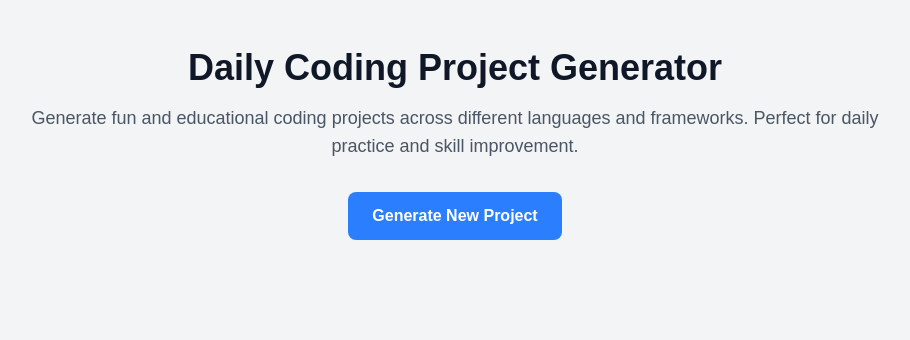
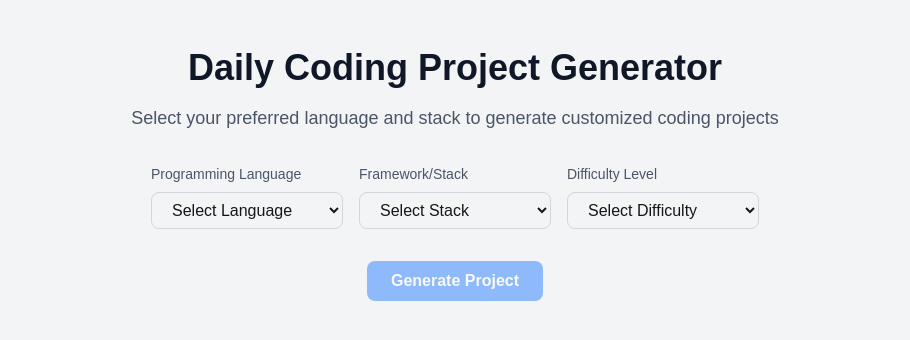
Before and after one commit to onesmuskipchumba0/nova-tasks-ai, a Next.js app: page / in a window 1280 px wide. Shown: the top 340 px of the page, without its empty margins (185-1095 px from the left). Built offline with nearby package versions, Linux system fonts and the light colour scheme.

Commit message:
add dropdowns in homepage

```diff
--- a/app/api/generate-project/route.ts
+++ b/app/api/generate-project/route.ts
@@ -1,6 +1,5 @@
 import { OpenAIModel } from '@/utils/openai';
 import { NextResponse } from 'next/server';
-
 
 export async function GET() {
   console.log('API route: Received project generation request');
@@ -26,3 +25,28 @@ export async function GET() {
     );
   }
 }
+
+export async function POST(request: Request) {
+  console.log('API route: Received project generation request');
+
+  try {
+    const { language, stack } = await request.json();
+    const projectData = await OpenAIModel(`Generate a ${stack} project using ${language}`);
+
+    if (!projectData) {
+      throw new Error('No data received from OpenAI');
+    }
+
+    const parsedData = JSON.parse(projectData);
+    console.log('API route: Successfully parsed JSON data');
+
+    return NextResponse.json(parsedData);
+  } catch (error) {
+    console.error('API route error:', error);
+    const errorMessage = error instanceof Error ? error.message : 'An unknown error occurred';
+    return NextResponse.json(
+      { error: 'Failed to generate project', details: errorMessage },
+      { status: 500 }
+    );
+  }
+}
--- a/app/page.tsx
+++ b/app/page.tsx
@@ -1,5 +1,5 @@
 'use client'
-import { useState } from 'react';
+import { useState, useEffect } from 'react';
 
 interface Project {
   title: string;
@@ -9,18 +9,73 @@ interface Project {
   learningPoints?: string[];
 }
 
+const LANGUAGES = [
+  "JavaScript",
+  "TypeScript",
+  "Python",
+  "Java",
+  "C#",
+  "Go",
+  "Ruby",
+  "PHP"
+];
+
+const STACKS: Record<string, string[]> = {
+  JavaScript: ["React", "Vue", "Angular", "Node.js", "Express", "Next.js", "Vanilla JS"],
+  TypeScript: ["React", "Next.js", "Angular", "Node.js", "NestJS"],
+  Python: ["Django", "Flask", "FastAPI", "Data Science", "Machine Learning"],
+  Java: ["Spring Boot", "Android", "JavaFX", "Hibernate"],
+  "C#": [".NET Core", "ASP.NET", "Blazor", "Unity", "WPF"],
+  Go: ["Web Services", "CLI Applications", "Microservices"],
+  Ruby: ["Ruby on Rails", "Sinatra"],
+  PHP: ["Laravel", "Symfony", "WordPress"]
+};
+
 export default function Home() {
   const [project, setProject] = useState<Project | null>(null);
   const [loading, setLoading] = useState(false);
   const [error, setError] = useState<string | null>(null);
+  const [selectedLanguage, setSelectedLanguage] = useState<string>("");
+  const [selectedStack, setSelectedStack] = useState<string>("");
+  const [difficultyLevel, setDifficultyLevel] = useState<string>("");
+
+  useEffect(() => {
+    console.log('Language changed:', selectedLanguage);
+    console.log('Available stacks:', selectedLanguage ? STACKS[selectedLanguage] : []);
+  }, [selectedLanguage]);
+
+  useEffect(() => {
+    console.log('Stack changed:', selectedStack);
+  }, [selectedStack]);
+
+  const handleLanguageChange = (lang: string) => {
+    console.log('Handling language change:', lang);
+    setSelectedLanguage(lang);
+    setSelectedStack("");
+  };
 
   const generateProject = async () => {
+    if (!selectedLanguage || !selectedStack) {
+      setError('Please select both a language and a stack');
+      return;
+    }
+
     setLoading(true);
     setError(null);
     console.log('Generating new project...');
 
     try {
-      const response = await fetch('/api/generate-project');
+      const response = await fetch('/api/generate-project', {
+        method: 'POST',
+        headers: {
+          'Content-Type': 'application/json',
+        },
+        body: JSON.stringify({
+          language: selectedLanguage,
+          stack: selectedStack,
+          difficulty: difficultyLevel,
+        }),
+      });
       console.log('API Response status:', response.status);
 
       if (!response.ok) {
@@ -46,16 +101,69 @@ export default function Home() {
             Daily Coding Project Generator
           </h1>
           <p className="text-lg text-gray-600 mb-8">
-            Generate fun and educational coding projects across different languages and frameworks.
-            Perfect for daily practice and skill improvement.
+            Select your preferred language and stack to generate customized coding projects
           </p>
+
+          <div className="mb-8 flex flex-col sm:flex-row gap-4 justify-center">
+            <div className="flex flex-col gap-2">
+              <label htmlFor="language" className="text-sm text-gray-600 text-left">
+                Programming Language
+              </label>
+              <select
+                id="language"
+                value={selectedLanguage}
+                onChange={(e) => handleLanguageChange(e.target.value)}
+                className="block w-full sm:w-48 px-4 py-2 rounded-lg border border-gray-300 focus:outline-none focus:ring-2 focus:ring-blue-500"
+              >
+                <option value="">Select Language</option>
+                {LANGUAGES.map(lang => (
+                  <option key={lang} value={lang}>{lang}</option>
+                ))}
+              </select>
+            </div>
+
+            <div className="flex flex-col gap-2">
+              <label htmlFor="stack" className="text-sm text-gray-600 text-left">
+                Framework/Stack
+              </label>
+              <select
+                id="stack"
+                value={selectedStack}
+                onChange={(e) => setSelectedStack(e.target.value)}
+                className="block w-full sm:w-48 px-4 py-2 rounded-lg border border-gray-300 focus:outline-none focus:ring-2 focus:ring-blue-500"
+                disabled={!selectedLanguage}
+              >
+                <option value="">Select Stack</option>
+                {selectedLanguage && STACKS[selectedLanguage]?.map(stack => (
+                  <option key={stack} value={stack}>{stack}</option>
+                ))}
+              </select>
+            </div>
+
+            <div className="flex flex-col gap-2">
+              <label htmlFor="difficulty" className="text-sm text-gray-600 text-left">
+                Difficulty Level
+              </label>
+              <select
+                id="difficulty"
+                value={difficultyLevel}
+                onChange={(e) => setDifficultyLevel(e.target.value)}
+                className="block w-full sm:w-48 px-4 py-2 rounded-lg border border-gray-300 focus:outline-none focus:ring-2 focus:ring-blue-500"
+              >
+                <option value="">Select Difficulty</option>
+                <option value="beginner">Beginner</option>
+                <option value="intermediate">Intermediate</option>
+                <option value="advanced">Advanced</option>
+              </select>
+            </div>
+          </div>
 
           <button
             onClick={generateProject}
-            className="bg-blue-500 hover:bg-blue-700 text-white font-bold py-3 px-6 rounded-lg"
-            disabled={loading}
+            className="bg-blue-500 hover:bg-blue-700 text-white font-bold py-2 px-6 rounded-lg disabled:opacity-50 disabled:cursor-not-allowed"
+            disabled={loading || !selectedLanguage || !selectedStack || !difficultyLevel}
           >
-            {loading ? 'Generating...' : 'Generate New Project'}
+            {loading ? 'Generating...' : 'Generate Project'}
           </button>
 
           {error && (
--- a/utils/openai.ts
+++ b/utils/openai.ts
@@ -15,17 +15,16 @@ export async function OpenAIModel(prompt: string = "Generate a coding project"){
             throw new Error('OPENAI_API_KEY is not configured');
         }
 
-        const projectPrompt = `You must return a valid JSON object with the following structure, and nothing else. No markdown, no backticks:
+        const projectPrompt = `Generate a valid JSON object for a ${prompt}. The response must follow this structure exactly, with no additional text:
         {
           "title": "Project title",
           "technology": "Main technology/framework used",
           "difficulty": "beginner|intermediate|advanced",
-          "description": "Detailed project description",
+          "description": "Detailed project description with specific technical requirements",
           "learningPoints": ["array", "of", "learning", "points"],
-          "estimatedTime": "estimated completion time"
-        }
-
-        Generate a fun and practical coding project.`;
+          "estimatedTime": "estimated completion time",
+          "prerequisites": ["required", "skills", "or", "knowledge"]
+        }`;
 
         console.log('OpenAI: Sending request to API');
         const response = await client.chat.completions.create({
```
